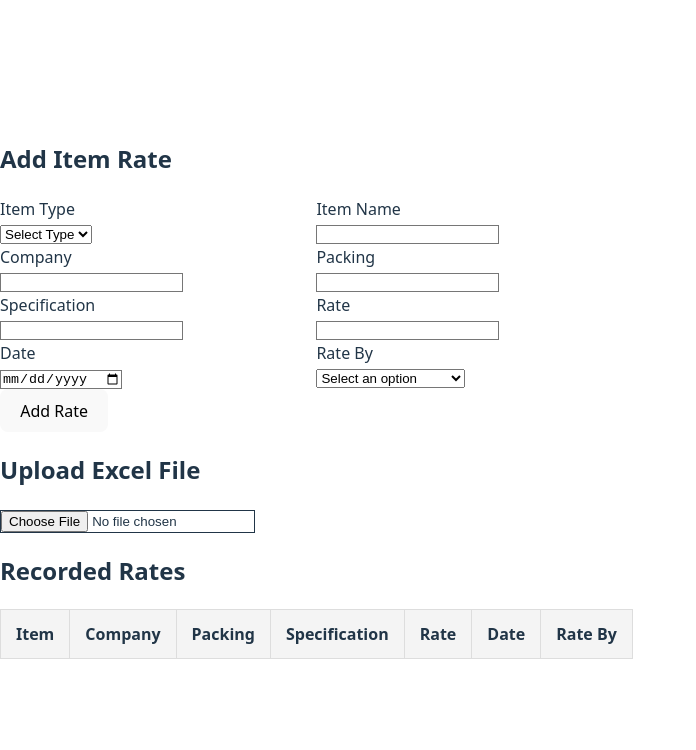
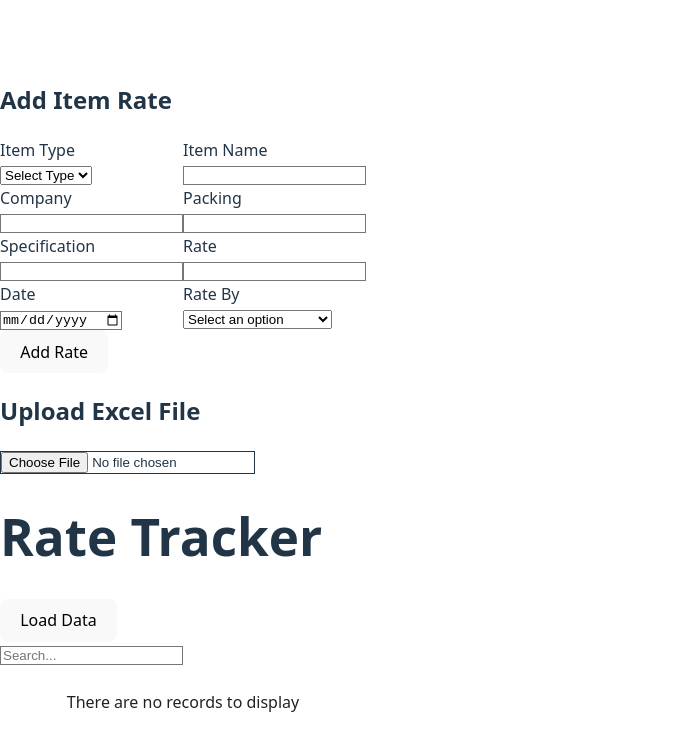
Before and after one commit to moazrana/Rates-app, a React (Vite) app: page / in a window 1280 px wide. Shown: the top 750 px of the page, without its empty margins (0-696 px from the left). Built offline with nearby package versions, Linux system fonts and the light colour scheme.

Commit message:
>data table >data loading try

```diff
--- a/package.json
+++ b/package.json
@@ -14,6 +14,7 @@
     "autoprefixer": "^10.4.21",
     "postcss": "^8.5.3",
     "react": "^19.0.0",
+    "react-data-table-component": "^7.7.0",
     "react-dom": "^19.0.0",
     "tailwindcss": "^4.0.12"
   },
--- a/src/App.jsx
+++ b/src/App.jsx
@@ -3,7 +3,7 @@ import * as XLSX from "xlsx";
 import { Card, CardContent } from "@/components/ui/card";
 import { Button } from "@/components/ui/button";
 import { Input } from "@/components/ui/input";
-import { Table, TableHead, TableRow, TableHeader, TableBody, TableCell } from "@/components/ui/table";
+import RateTrackerTable from "./components/ui/table";
 import { Label } from "@/components/ui/label";
 import Select from './components/ui/select';
 import './formStyle.css';
@@ -33,16 +33,16 @@ export default function RateTracker() {
   const [selectedRateByValue, setSelectedRateByValue] = useState('');
 
   const rateByOptions = [
-      { value: 'Shakeel Sab', label: 'Shakeel Sab' },
-      { value: 'Rafaqat Sab', label: 'Rafaqat Sab' },
-      { value: 'Lahore Sceitific Store', label: 'Lahore Sceitific Store' },
+    { value: 'Shakeel Sab', label: 'Shakeel Sab' },
+    { value: 'Rafaqat Sab', label: 'Rafaqat Sab' },
+    { value: 'Lahore Sceitific Store', label: 'Lahore Sceitific Store' },
   ];
 
   const [selectedTypeValue, setSelectedTypeValue] = useState('');
 
   const typeOptions = [
-      { value: 'Chemical', label: 'Chemical' },
-      { value: 'Glassware', label: 'Glassware' },
+    { value: 'Chemical', label: 'Chemical' },
+    { value: 'Glassware', label: 'Glassware' },
   ];
 
   const handleTypeChange = (event) => {
@@ -83,6 +83,25 @@ export default function RateTracker() {
     };
     reader.readAsArrayBuffer(file);
   };
+
+  const loadData = () => {
+    fetch('/rates')
+      .then((response) => response.json())
+      .then((data) => {
+        const formattedData = data.map((file, index) => ({
+          id: Date.now() + index,
+          name: file.name || "",
+          company: file.company || "",
+          packing: file.packing || "",
+          specification: file.specification || "",
+          rate: file.rate || "",
+          date: file.date || "",
+          rateBy: file.rateBy || "",
+        }));
+        setItems([...items, ...formattedData]);
+      })
+      .catch((error) => console.error('Error loading data:', error));
+  }
 
   return (
     <div className="p-4">
@@ -142,33 +161,11 @@ export default function RateTracker() {
 
       <Card>
         <CardContent>
-          <h2 className="text-xl font-bold mb-2">Recorded Rates</h2>
-          <Table>
-            <TableHead>
-              <TableRow>
-                <TableHeader>Item</TableHeader>
-                <TableHeader>Company</TableHeader>
-                <TableHeader>Packing</TableHeader>
-                <TableHeader>Specification</TableHeader>
-                <TableHeader>Rate</TableHeader>
-                <TableHeader>Date</TableHeader>
-                <TableHeader>Rate By</TableHeader>
-              </TableRow>
-            </TableHead>
-            <TableBody>
-              {items.map((item) => (
-                <TableRow key={item.id}>
-                  <TableCell>{item.name}</TableCell>
-                  <TableCell>{item.company}</TableCell>
-                  <TableCell>{item.packing}</TableCell>
-                  <TableCell>{item.specification}</TableCell>
-                  <TableCell>{item.rate}</TableCell>
-                  <TableCell>{item.date}</TableCell>
-                  <TableCell>{item.rateBy}</TableCell>
-                </TableRow>
-              ))}
-            </TableBody>
-          </Table>
+          <div className="p-4">
+          <h1 className="text-xl font-bold mb-4">Rate Tracker</h1>
+          <button onClick={loadData}>Load Data</button>
+          <RateTrackerTable items={items} />
+        </div>
         </CardContent>
       </Card>
     </div>
--- a/src/components/ui/table.jsx
+++ b/src/components/ui/table.jsx
@@ -1,28 +1,70 @@
-import './table.css';
-export function Table({ children, className = "" }) {
-    return (
-      <table className={`table w-full border-collapse border border-gray-300 ${className}`}>
-        {children}
-      </table>
-    );
-  }
+import React, { useState } from "react";
+import DataTable from "react-data-table-component";
 
-  export function TableHead({ children }) {
-    return <thead className="bg-gray-200">{children}</thead>;
-  }
+export default function RateTrackerTable({ items }) {
+  const columns = [
+    {
+      name: "Item",
+      selector: (row) => row.name,
+      sortable: true,
+    },
+    {
+      name: "Company",
+      selector: (row) => row.company,
+      sortable: true,
+    },
+    {
+      name: "Packing",
+      selector: (row) => row.packing,
+      sortable: true,
+    },
+    {
+      name: "Specification",
+      selector: (row) => row.specification,
+      sortable: true,
+    },
+    {
+      name: "Rate",
+      selector: (row) => row.rate,
+      sortable: true,
+    },
+    {
+      name: "Date",
+      selector: (row) => row.date,
+      sortable: true,
+    },
+    {
+      name: "Rate By",
+      selector: (row) => row.rateBy,
+      sortable: true,
+    },
+  ];
 
-  export function TableRow({ children }) {
-    return <tr className="border-b border-gray-300">{children}</tr>;
-  }
+  const [filterText, setFilterText] = useState("");
 
-  export function TableHeader({ children }) {
-    return <th className="p-2 text-left font-semibold border border-gray-300">{children}</th>;
-  }
+  const filteredItems = items.filter((item) =>
+    Object.values(item)
+      .join(" ")
+      .toLowerCase()
+      .includes(filterText.toLowerCase())
+  );
 
-  export function TableBody({ children }) {
-    return <tbody>{children}</tbody>;
-  }
-
-  export function TableCell({ children }) {
-    return <td className="p-2 border border-gray-300">{children}</td>;
-  }
+  return (
+    <div>
+      <input
+        type="text"
+        placeholder="Search..."
+        value={filterText}
+        onChange={(e) => setFilterText(e.target.value)}
+        className="p-2 border border-gray-300 rounded mb-4"
+      />
+      <DataTable
+        columns={columns}
+        data={filteredItems}
+        pagination
+        highlightOnHover
+        striped
+      />
+    </div>
+  );
+}
```
Also changed, not shown: 2 other files (tests, documents, lock files or other folders).
